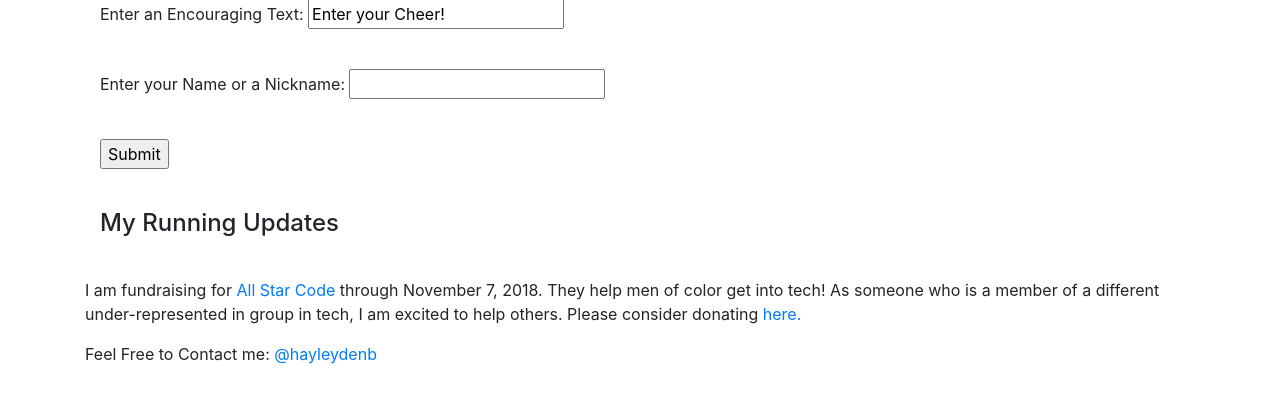
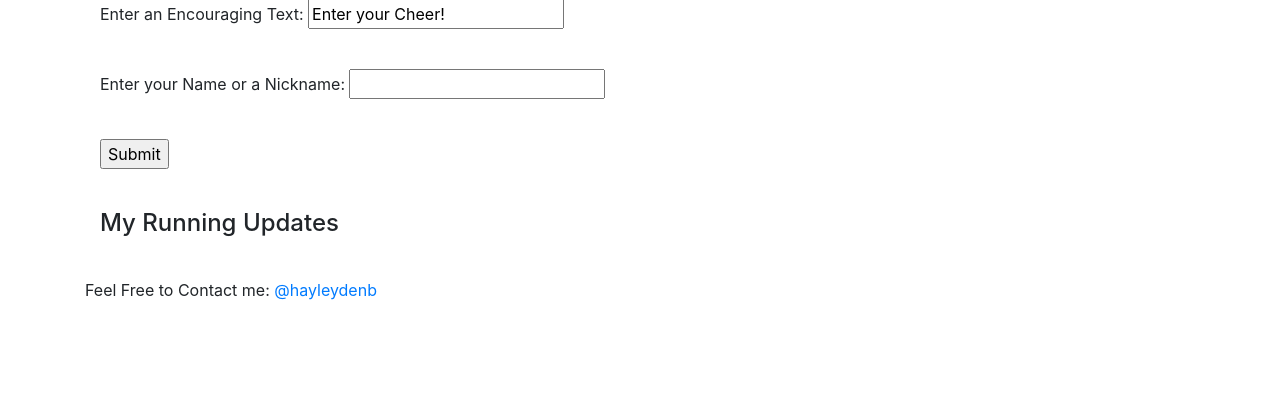
Before and after one commit to hayleycd/marathonbuddy, a Django app: template marathonbuddy/coaching/templates/coaching/home.html in a window 1280 px wide. Shown: the part 223-626 px from the top of the page. Run offline with Django 3.2, Linux system fonts and the light colour scheme; the template is opened without the code that fills it, so the values that code supplies are empty; parts of the project's set-up code (start-up, migrations or seed data) failed here and were passed over; some libraries are stand-ins or nearby versions.

Commit message:
remove link

```diff
--- a/marathonbuddy/coaching/templates/coaching/frame.html
+++ b/marathonbuddy/coaching/templates/coaching/frame.html
@@ -26,7 +26,6 @@
         {% block content %}
         {% endblock %}
       </div>
-      <p>I am fundraising for <a href="https://www.allstarcode.org/">All Star Code</a> through November 7, 2018. They help men of color get into tech! As someone who is a member of a different under-represented in group in tech, I am excited to help others. Please consider donating <a href="https://racery.com/r/2018-hrc-quidditch-benefit-event/#racers-u@Hales">here.</a></p>
       <p>Feel Free to Contact me: <a href="https://www.twitter.com/hayleydenb">@hayleydenb</a></p>
     </div>
   </body>
```
